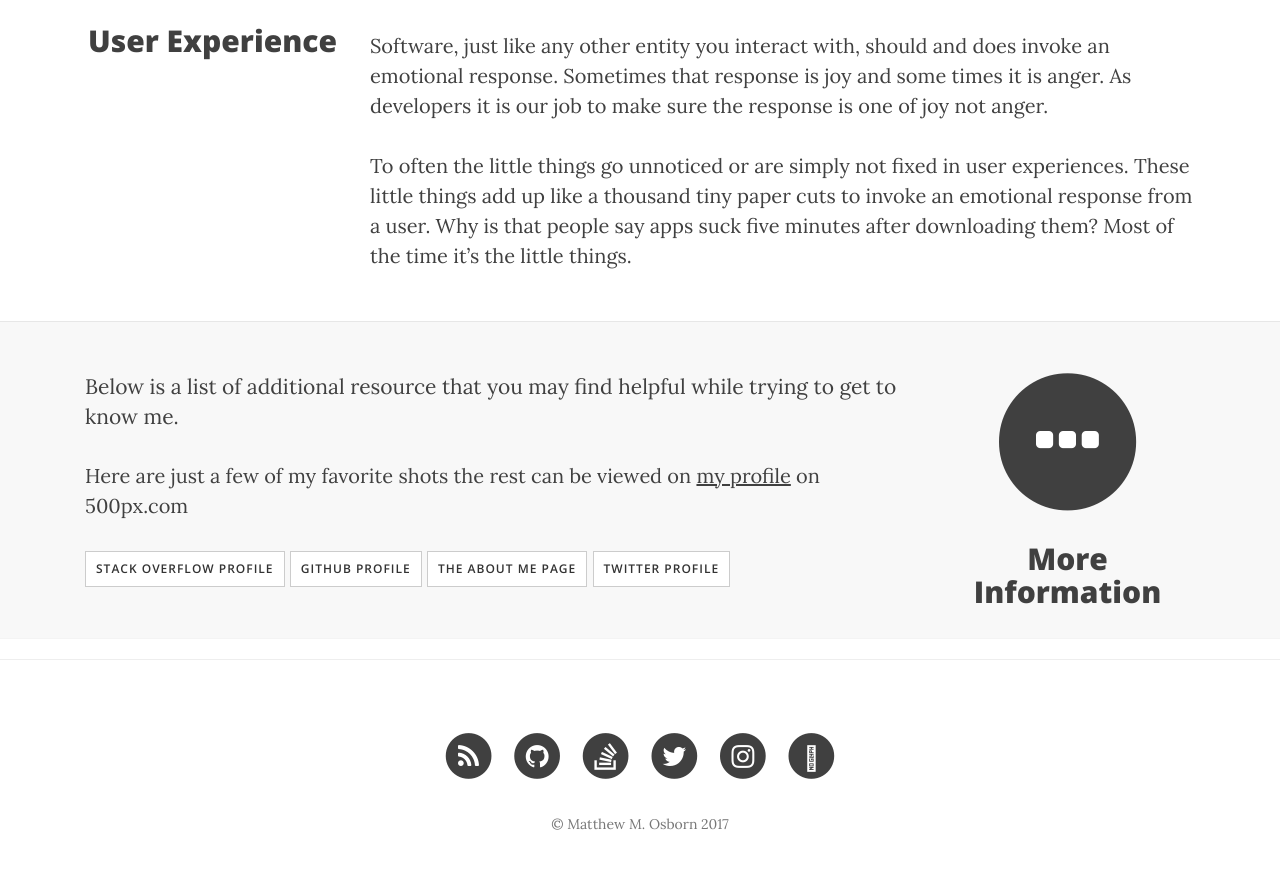
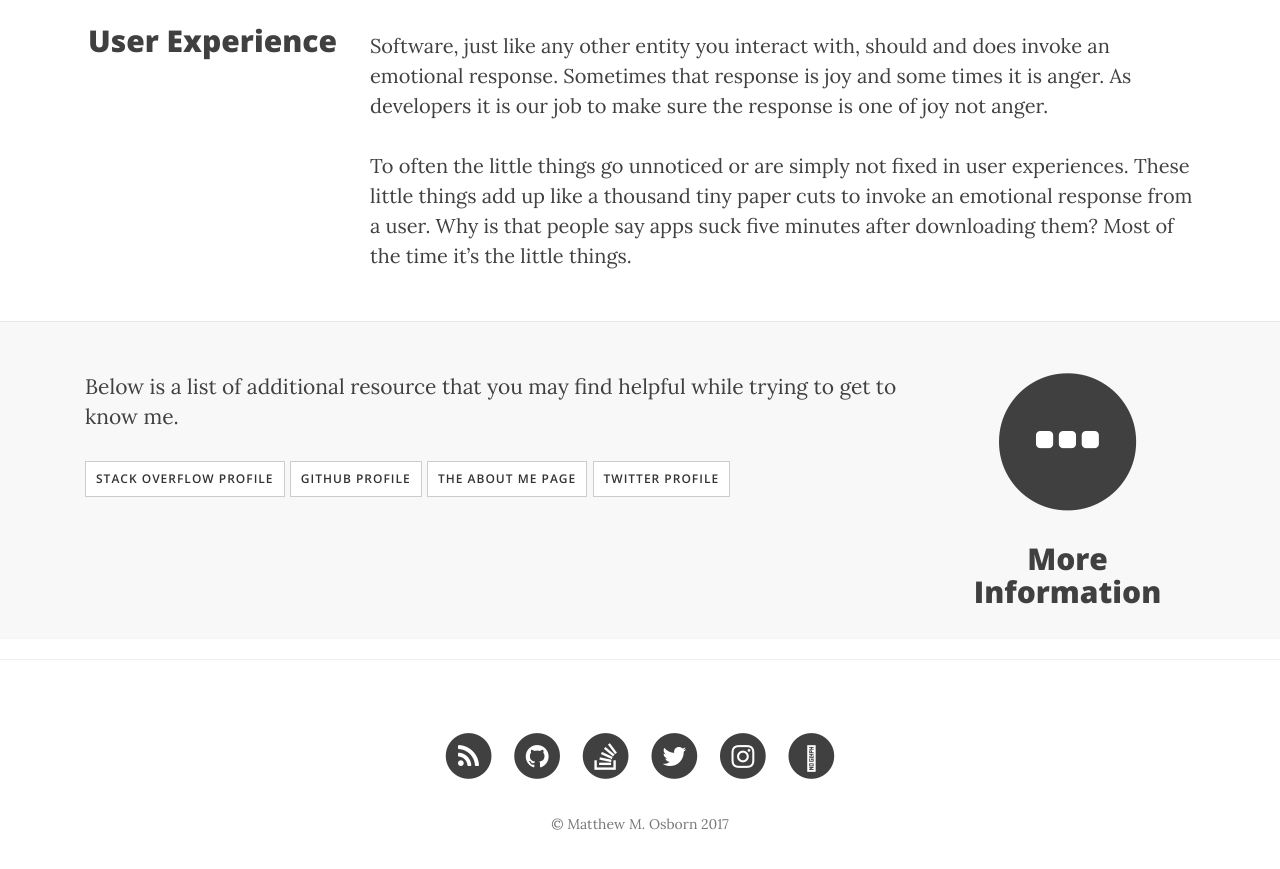
Before and after one commit to osbornm/osbornm.github.io, a Jekyll site: the page built from cv.html, in a window 1280 px wide and 900 px high, scrolled down 2462 px. Shown: the top 869 px of the window. Built offline with Jekyll 4.4.1, drawn with Linux system fonts in a browser that asks for light colours; nearby versions of some CDN libraries.

Commit message:
remove copy and paste error

```diff
--- a/cv.html
+++ b/cv.html
@@ -145,7 +145,6 @@ id: "about"
         </div>
         <div class="col-md-9 col-md-pull-3">
             <p class="lead">Below is a list of additional resource that you may find helpful while trying to get to know me.</p>
-            <p>Here are just a few of my favorite shots the rest can be viewed on <a href="http://www.500px.com/osbornm">my profile</a> on 500px.com </p>
             <p>
                 <a href="https://stackoverflow.com/users/5235/matthew-m-osborn" class="btn btn-default btn-xs">Stack Overflow Profile</a>
                 <a href="https://github.com/osbornm" class="btn btn-default btn-xs">Github Profile</a>
```
